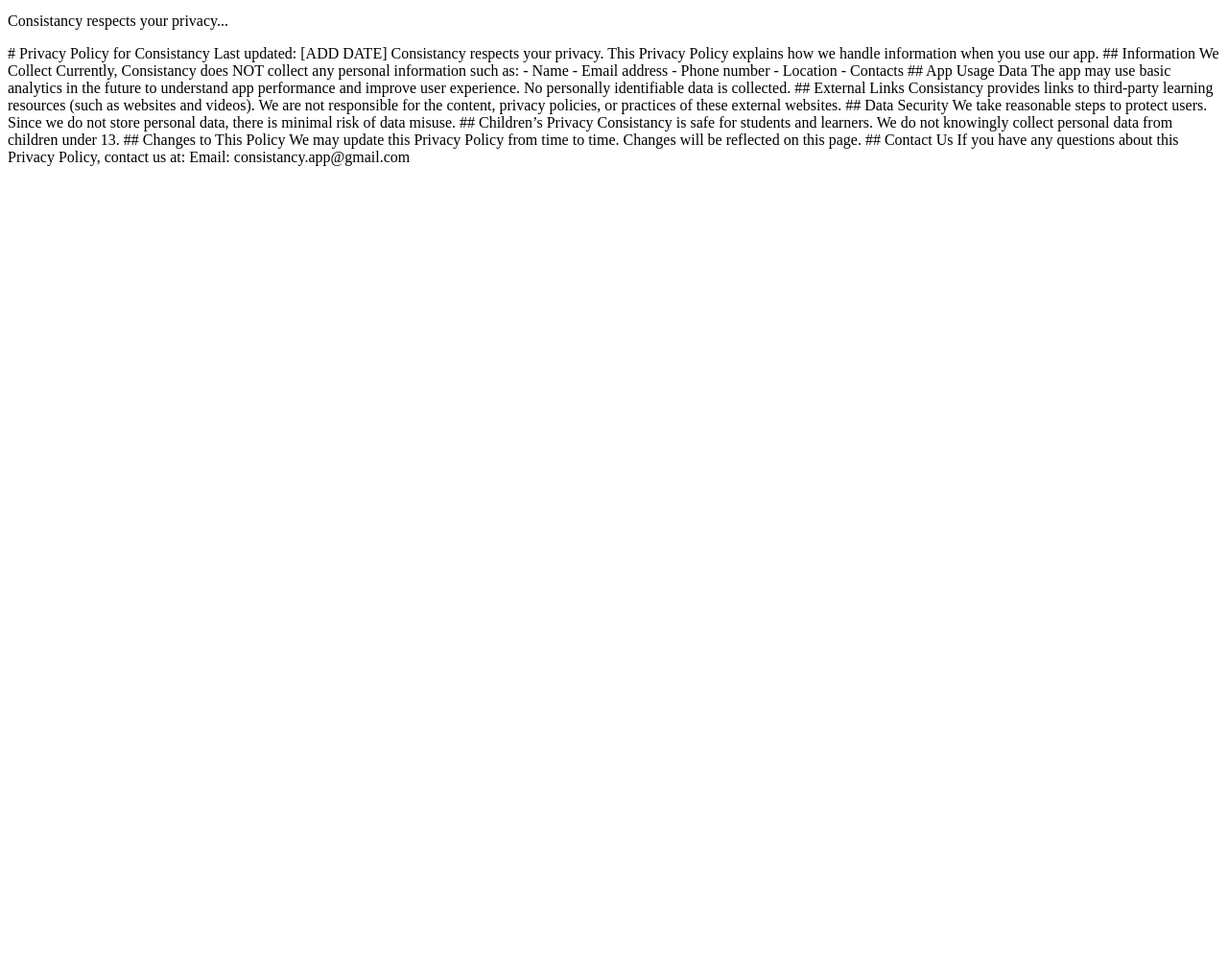
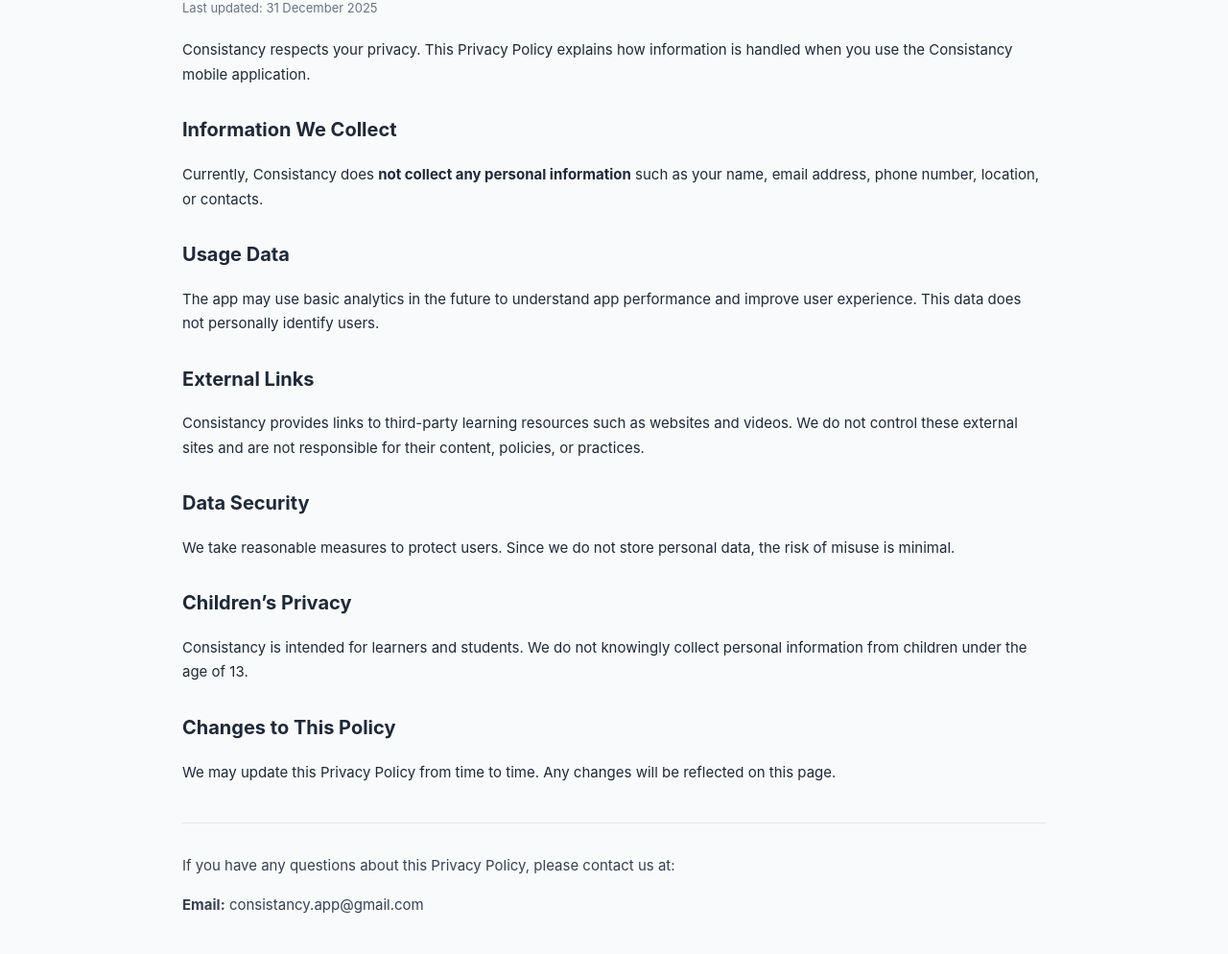
Before and after one commit to dhruvpadhiyar18/Consistancy-App, a plain HTML site: page privacy-policy.html in a window 1280 px wide. Shown: the part 101-1095 px from the top of the page at 96% size. Before the commit the page ends 800 px from the top, so only its background shows below. Drawn offline with Linux system fonts and the light colour scheme.

Commit message:
Revise privacy policy layout and content

```diff
--- a/privacy-policy.html
+++ b/privacy-policy.html
@@ -1,49 +1,106 @@
 <!DOCTYPE html>
-<html>
+<html lang="en">
 <head>
-  <meta charset="UTF-8">
-  <title>Privacy Policy - Consistancy</title>
+  <meta charset="UTF-8" />
+  <meta name="viewport" content="width=device-width, initial-scale=1.0"/>
+  <title>Privacy Policy | Consistancy</title>
+  <style>
+    body {
+      font-family: -apple-system, BlinkMacSystemFont, "Segoe UI", Roboto, Arial, sans-serif;
+      background-color: #f9fafb;
+      color: #1f2937;
+      line-height: 1.7;
+      margin: 0;
+      padding: 0;
+    }
+    .container {
+      max-width: 900px;
+      margin: auto;
+      padding: 24px;
+    }
+    h1 {
+      font-size: 28px;
+      margin-bottom: 8px;
+    }
+    h2 {
+      margin-top: 28px;
+      font-size: 20px;
+    }
+    p, li {
+      font-size: 15px;
+    }
+    ul {
+      padding-left: 20px;
+    }
+    .updated {
+      color: #6b7280;
+      font-size: 13px;
+      margin-bottom: 20px;
+    }
+    footer {
+      margin-top: 40px;
+      padding-top: 16px;
+      border-top: 1px solid #e5e7eb;
+      font-size: 14px;
+      color: #374151;
+    }
+  </style>
 </head>
 <body>
-  <h1>Privacy Policy for Consistancy</h1>
-  <p>Last updated: 31 December 2025</p>
 
-  <p>Consistancy respects your privacy...</p>
+  <div class="container">
+    <h1>Privacy Policy</h1>
+    <div class="updated">Last updated: 31 December 2025</div>
 
- # Privacy Policy for Consistancy
+    <p>
+      Consistancy respects your privacy. This Privacy Policy explains how information
+      is handled when you use the Consistancy mobile application.
+    </p>
 
-Last updated: [ADD DATE]
+    <h2>Information We Collect</h2>
+    <p>
+      Currently, Consistancy does <strong>not collect any personal information</strong>
+      such as your name, email address, phone number, location, or contacts.
+    </p>
 
-Consistancy respects your privacy. This Privacy Policy explains how we handle information when you use our app.
+    <h2>Usage Data</h2>
+    <p>
+      The app may use basic analytics in the future to understand app performance and
+      improve user experience. This data does not personally identify users.
+    </p>
 
-## Information We Collect
-Currently, Consistancy does NOT collect any personal information such as:
-- Name
-- Email address
-- Phone number
-- Location
-- Contacts
+    <h2>External Links</h2>
+    <p>
+      Consistancy provides links to third-party learning resources such as websites
+      and videos. We do not control these external sites and are not responsible for
+      their content, policies, or practices.
+    </p>
 
-## App Usage Data
-The app may use basic analytics in the future to understand app performance and improve user experience. No personally identifiable data is collected.
+    <h2>Data Security</h2>
+    <p>
+      We take reasonable measures to protect users. Since we do not store personal
+      data, the risk of misuse is minimal.
+    </p>
 
-## External Links
-Consistancy provides links to third-party learning resources (such as websites and videos).
-We are not responsible for the content, privacy policies, or practices of these external websites.
+    <h2>Children’s Privacy</h2>
+    <p>
+      Consistancy is intended for learners and students. We do not knowingly collect
+      personal information from children under the age of 13.
+    </p>
 
-## Data Security
-We take reasonable steps to protect users. Since we do not store personal data, there is minimal risk of data misuse.
+    <h2>Changes to This Policy</h2>
+    <p>
+      We may update this Privacy Policy from time to time. Any changes will be reflected
+      on this page.
+    </p>
 
-## Children’s Privacy
-Consistancy is safe for students and learners. We do not knowingly collect personal data from children under 13.
-
-## Changes to This Policy
-We may update this Privacy Policy from time to time. Changes will be reflected on this page.
-
-## Contact Us
-If you have any questions about this Privacy Policy, contact us at:
-
-Email: consistancy.app@gmail.com
+    <footer>
+      <p>
+        If you have any questions about this Privacy Policy, please contact us at:
+      </p>
+      <p><strong>Email:</strong> consistancy.app@gmail.com</p>
+    </footer>
+  </div>
 
 </body>
 </html>
```
